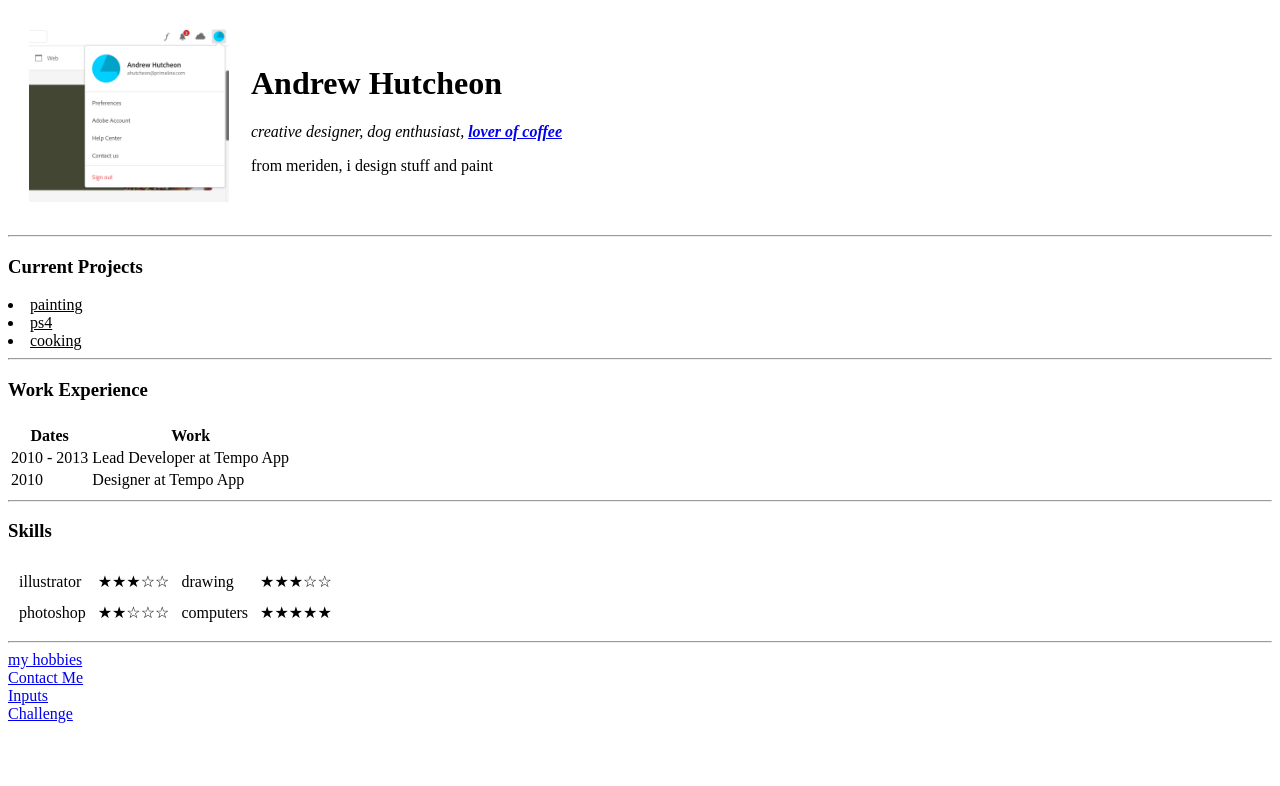
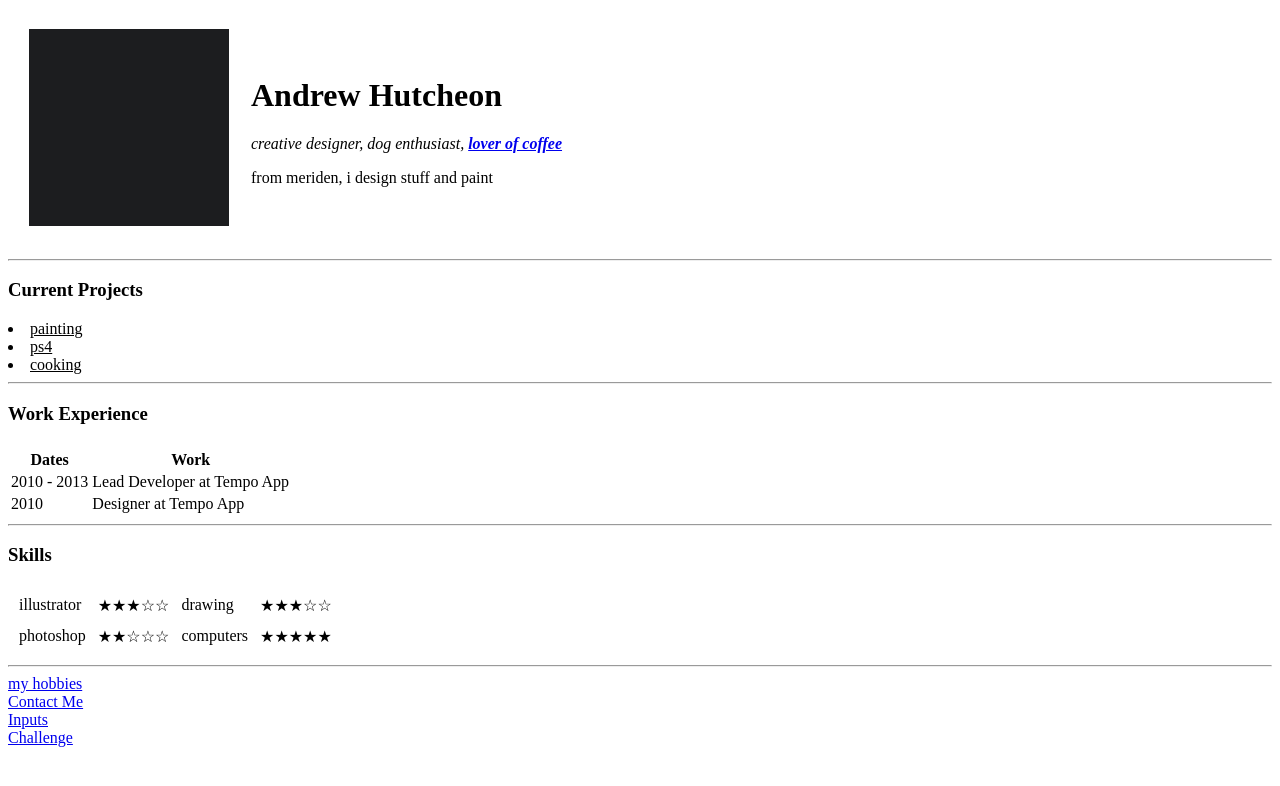
Before and after one commit to ahutcheon88/cv, a plain HTML site: page index.html in a window 1280 px wide. Drawn offline with Linux system fonts and the light colour scheme.

Commit message:
Update index.html

```diff
--- a/index.html
+++ b/index.html
@@ -9,7 +9,7 @@
 <body>
   <table cellspacing="20">
     <tr>
-      <td><img src="image/Screen Shot 2022-06-30 at 11.40.14 AM.png" width="200" alt="screenshot"></td>
+      <td><img src="image/picture.png" width="200" alt="screenshot"></td>
       <td>
         <h1>Andrew Hutcheon</h1>
         <p><em>creative designer, dog enthusiast, <strong> <a href="https://www.dunkindonuts.com/en">lover of coffee</a> </strong></em></p>
```
